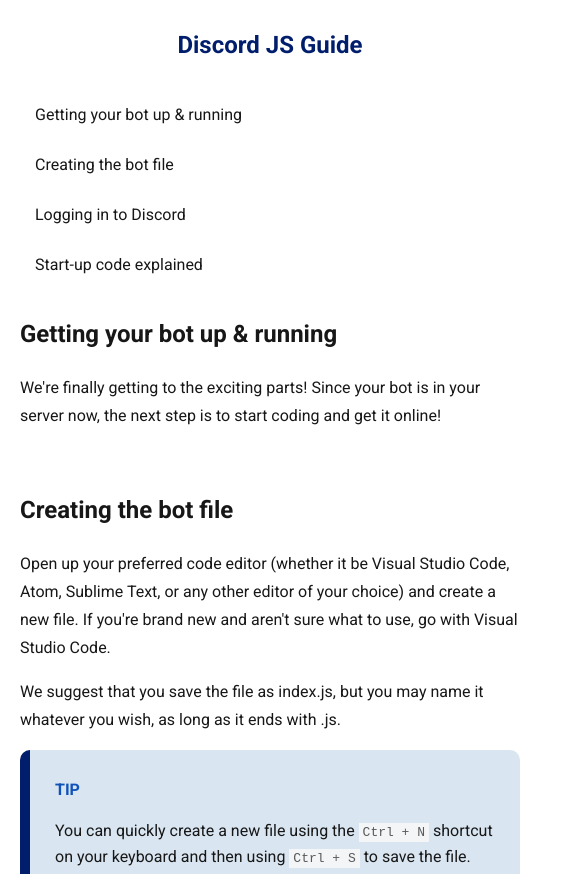
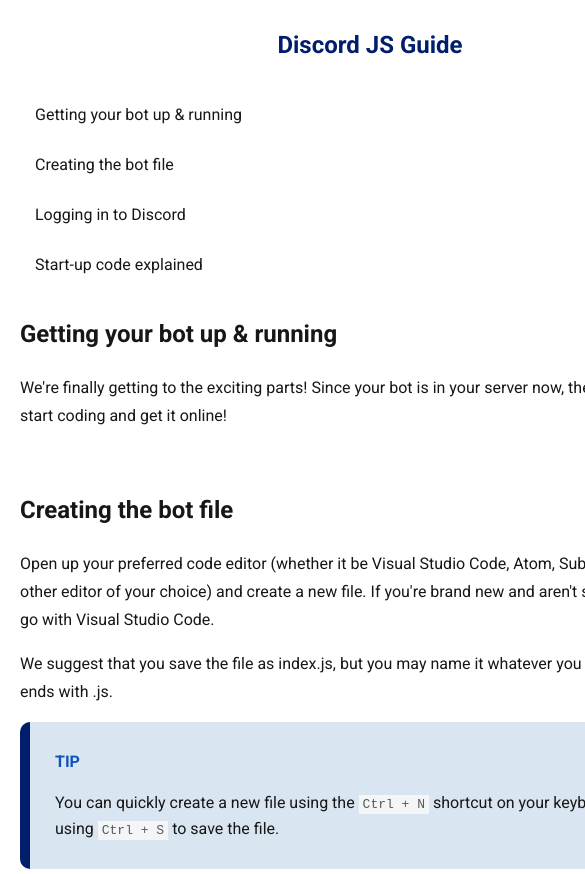
Before and after one commit to MRSA-ID/Discord-JS-Documentation, a plain HTML site: page index.html in a window 390 px wide. Shown: the top 874 px of the page, 585 px wide, since content can reach past the window. Drawn offline with Linux system fonts and the light colour scheme.

Commit message:
breakpoint before 568 to 768, change max-width 700

```diff
--- a/style.css
+++ b/style.css
@@ -151,7 +151,7 @@ header,p{
 }
 
 
-@media (max-width: 576px){
+@media (max-width: 768px){
 	body{
 		display: inline-flex;
 		flex-direction: column;
@@ -173,7 +173,7 @@ header,p{
 		padding: 0px;
 	}
 	#main-doc section{
-		max-width: 500px;
+		max-width: 700px;
 	}
 
 	/*scroll style*/
```
